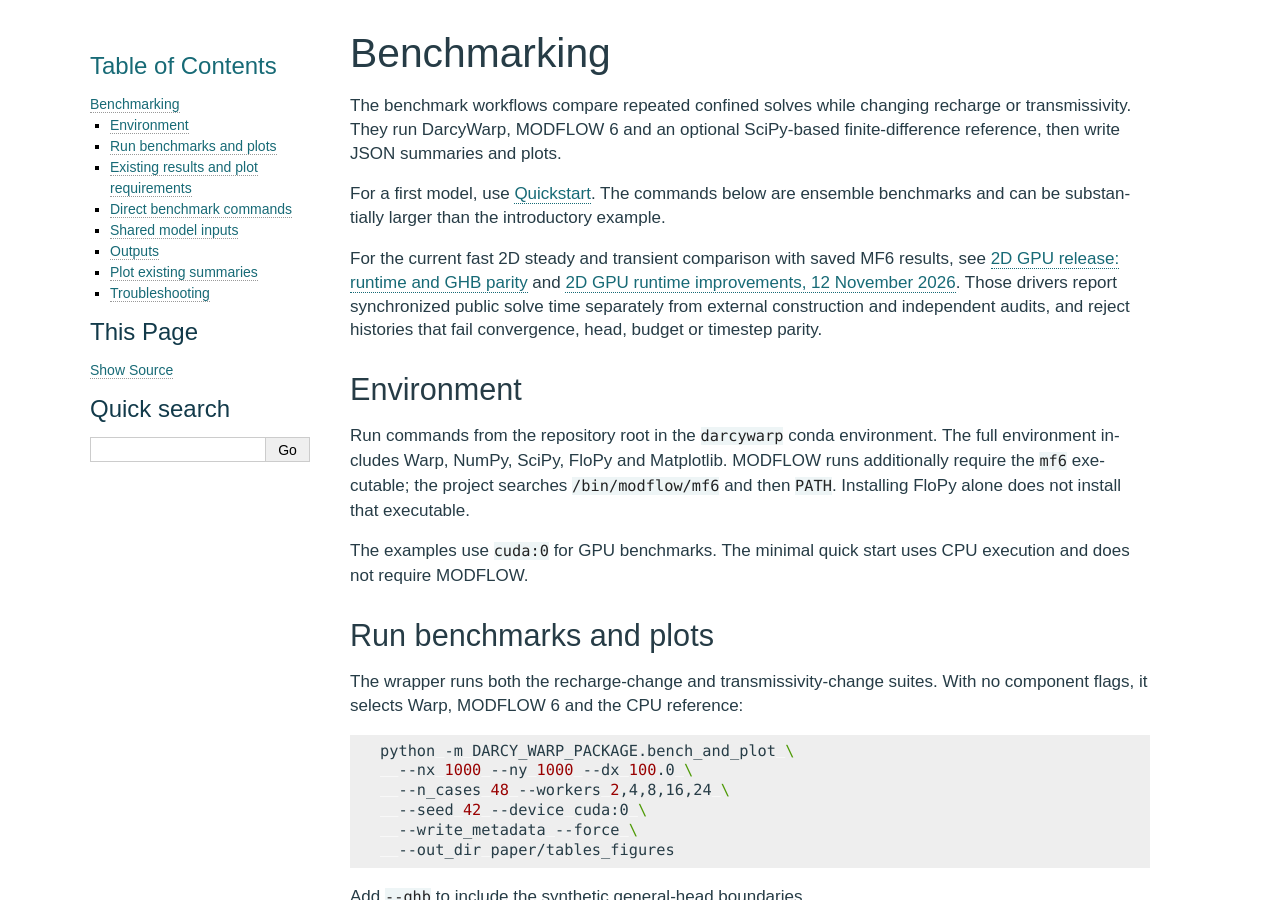
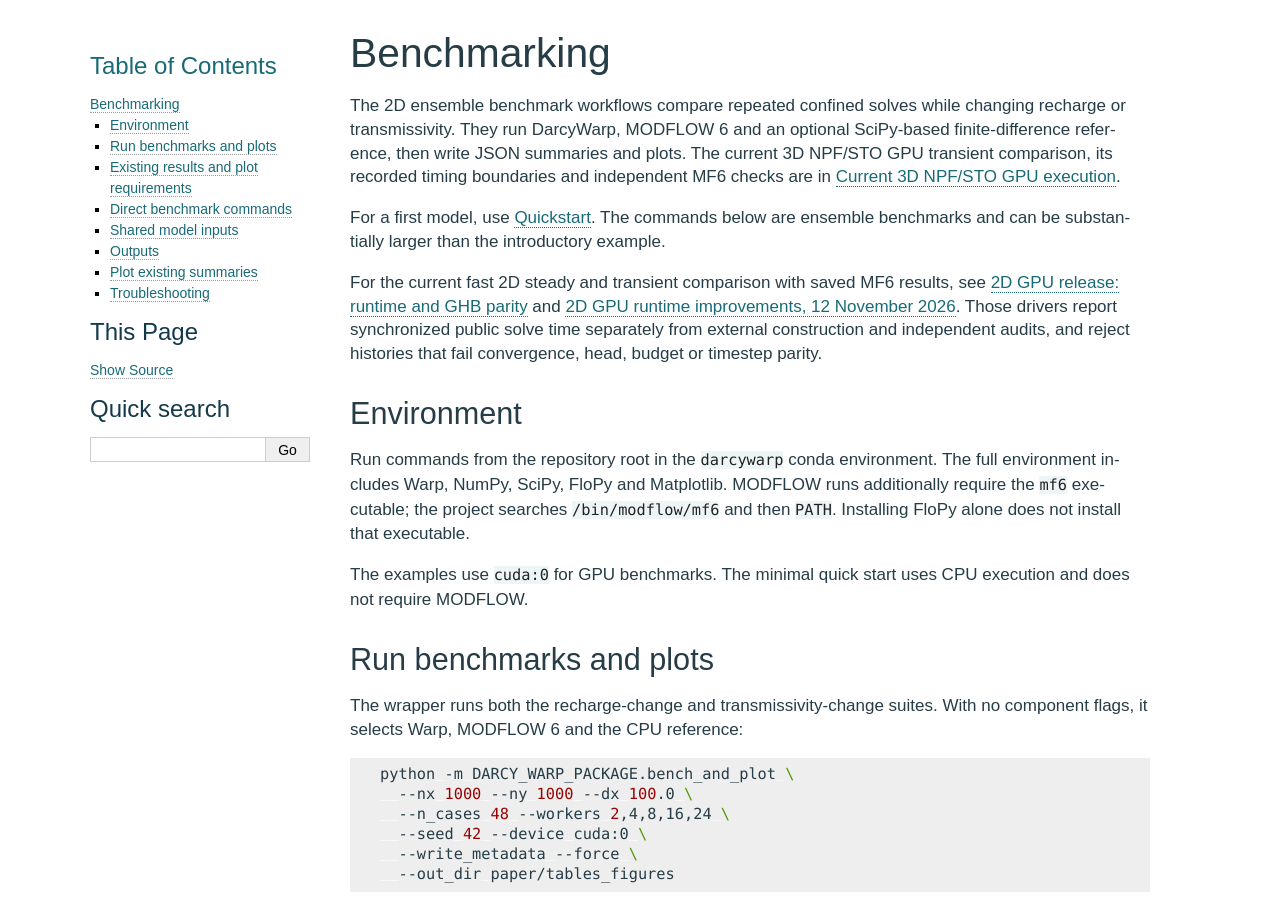
Before and after one commit to Lincoln-Environmental/DarcyWarp, a Sphinx documentation site: the page built from source/benchmarking.rst, in a window 1280 px wide and 900 px high. Built offline with Sphinx 7.4.7, drawn with Linux system fonts in a browser that asks for light colours.

Commit message:
docs: surface current 3D capabilities and qualification

```diff
--- a/source/benchmarking.rst
+++ b/source/benchmarking.rst
@@ -1,9 +1,11 @@
 Benchmarking
 ============
 
-The benchmark workflows compare repeated confined solves while changing
-recharge or transmissivity. They run DarcyWarp, MODFLOW 6 and an optional
-SciPy-based finite-difference reference, then write JSON summaries and plots.
+The 2D ensemble benchmark workflows compare repeated confined solves while
+changing recharge or transmissivity. They run DarcyWarp, MODFLOW 6 and an
+optional SciPy-based finite-difference reference, then write JSON summaries
+and plots. The current 3D NPF/STO GPU transient comparison, its recorded
+timing boundaries and independent MF6 checks are in :doc:`npf_gpu_native`.
 
 For a first model, use :doc:`quickstart`. The commands below are ensemble
 benchmarks and can be substantially larger than the introductory example.
```
